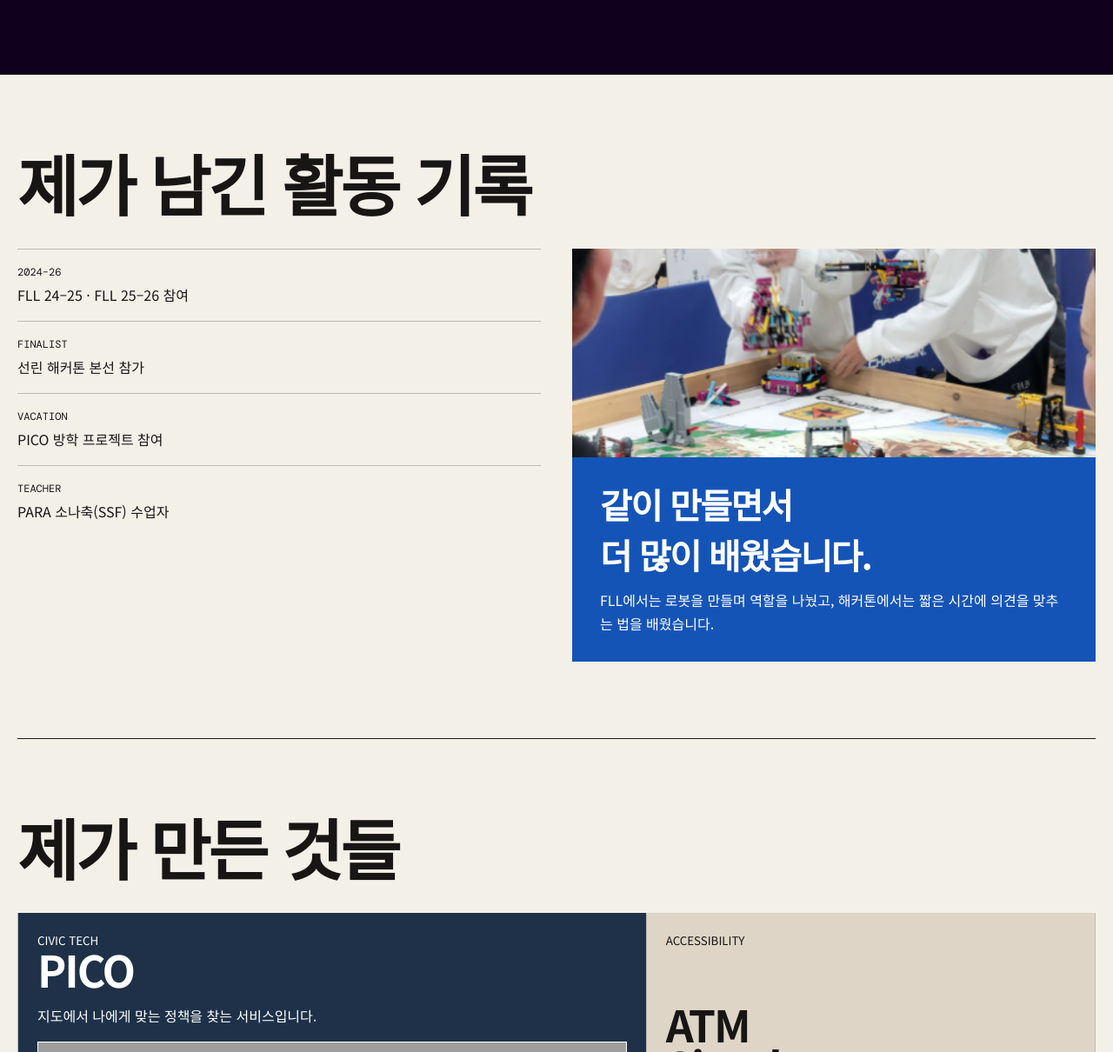
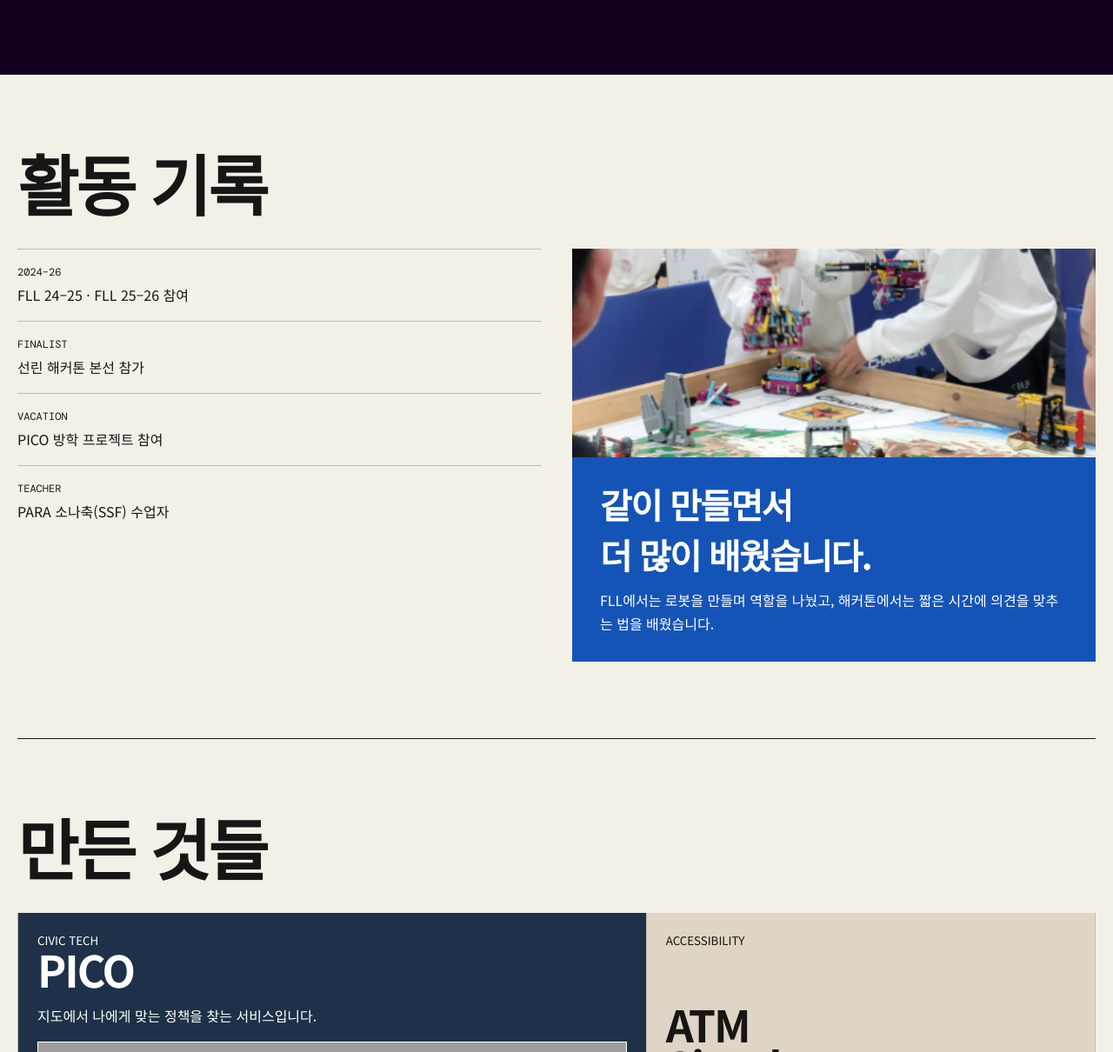
Before and after one commit to jyark27/jy-portfolio, a plain HTML site: page dist/index.html in a window 1280 px wide. Shown: the part 1193-2403 px from the top of the page at 87% size. Drawn offline with nearby package versions, Linux system fonts and the light colour scheme; grey boxes are pictures that could not be loaded.

Commit message:
Simplify portfolio section headings

```diff
--- a/dist/index.html
+++ b/dist/index.html
@@ -25,12 +25,12 @@
   <main class="w">
     <header class="top"><span class="brand"><img class="site-mark" src="favicon.svg" alt="JY 로고">JIYONG PARK / 박지용</span><span>MY FIELD NOTES</span></header>
     <section class="hero"><h1>박지용</h1><p>안녕하세요. 저는 <b>Jiyong Park</b>입니다.<br>궁금한 건 직접 만들어 보며 배우고, 제가 배운 것을 다른 사람과 나누는 걸 좋아합니다.</p></section>
-    <section><h2>저를 움직이게 하는 것</h2><div class="two"><article>PASSION<strong>열정</strong><p>한번 궁금해진 건 끝까지 해봅니다. 낯선 도구와 문제를 만나도 직접 부딪히며 답을 찾습니다.</p></article><article>CREATIVITY<strong>창의력</strong><p>익숙한 문제도 다른 방법으로 풀어보려 합니다. 작은 아이디어라도 직접 구현해보는 과정이 즐겁습니다.</p></article></div></section>
+    <section><h2>움직이게 하는 것</h2><div class="two"><article>PASSION<strong>열정</strong><p>한번 궁금해진 건 끝까지 해봅니다. 낯선 도구와 문제를 만나도 직접 부딪히며 답을 찾습니다.</p></article><article>CREATIVITY<strong>창의력</strong><p>익숙한 문제도 다른 방법으로 풀어보려 합니다. 작은 아이디어라도 직접 구현해보는 과정이 즐겁습니다.</p></article></div></section>
   </main>
   <section class="para"><div class="w"><h2>PARA</h2><p>제가 활동하는 인공지능 동아리입니다. 함께 배우고 만들며, 소나축(SSF)에서는 수업자로 참여했습니다.<br><br><a href="https://sunrin-para.dev/" target="_blank" rel="noreferrer">PARA 공식 사이트 ↗</a></p></div></section>
   <main class="w">
-    <section><h2>제가 남긴 활동 기록</h2><div class="acts"><div class="list"><div><b>2024–26</b>FLL 24–25 · FLL 25–26 참여</div><div><b>FINALIST</b>선린 해커톤 본선 참가</div><div><b>VACATION</b>PICO 방학 프로젝트 참여</div><div><b>TEACHER</b>PARA 소나축(SSF) 수업자</div></div><div class="activity-note"><img src="assets/fll.png" alt="FLL 로봇 대회 활동 모습"><div class="note-copy"><h3>같이 만들면서<br>더 많이 배웠습니다.</h3><p>FLL에서는 로봇을 만들며 역할을 나눴고, 해커톤에서는 짧은 시간에 의견을 맞추는 법을 배웠습니다.</p></div></div></div></section>
-    <section><h2>제가 만든 것들</h2><div class="works"><article class="work featured"><small>CIVIC TECH</small><h3>PICO</h3><p>지도에서 나에게 맞는 정책을 찾는 서비스입니다.</p><img class="work-shot" src="assets/pico.png" alt="PICO 정책 지도 서비스 화면"></article><article class="work featured"><small>ACCESSIBILITY</small><h3>ATM<br>Simulator</h3><p>노인 사용자가 ATM을 편안하게 익히도록 만든 시뮬레이터입니다.</p><img class="work-shot" src="assets/atm.png" alt="노인들을 위한 ATM 시뮬레이터 화면"></article><article class="work"><small>PORTFOLIO</small><h3>포폴맵</h3><p>포트폴리오를 더 쉽게 둘러볼 수 있게 만든 서비스입니다.</p></article><article class="work"><small>EARLY WORK</small><h3>English study site<br>&amp; Periodic table</h3><p>개발을 막 시작하며 만든 영어 공부 사이트와 주기율표 프로그램입니다.</p></article><article class="work"><small>IN PROGRESS / DIGITAL CONTEST</small><h3>게임 분야 참가작 — 개발 중</h3><p>아직 공개하지 않은 작업입니다. 완성되면 이 기록에 추가합니다.</p></article></div></section>
+    <section><h2>활동 기록</h2><div class="acts"><div class="list"><div><b>2024–26</b>FLL 24–25 · FLL 25–26 참여</div><div><b>FINALIST</b>선린 해커톤 본선 참가</div><div><b>VACATION</b>PICO 방학 프로젝트 참여</div><div><b>TEACHER</b>PARA 소나축(SSF) 수업자</div></div><div class="activity-note"><img src="assets/fll.png" alt="FLL 로봇 대회 활동 모습"><div class="note-copy"><h3>같이 만들면서<br>더 많이 배웠습니다.</h3><p>FLL에서는 로봇을 만들며 역할을 나눴고, 해커톤에서는 짧은 시간에 의견을 맞추는 법을 배웠습니다.</p></div></div></div></section>
+    <section><h2>만든 것들</h2><div class="works"><article class="work featured"><small>CIVIC TECH</small><h3>PICO</h3><p>지도에서 나에게 맞는 정책을 찾는 서비스입니다.</p><img class="work-shot" src="assets/pico.png" alt="PICO 정책 지도 서비스 화면"></article><article class="work featured"><small>ACCESSIBILITY</small><h3>ATM<br>Simulator</h3><p>노인 사용자가 ATM을 편안하게 익히도록 만든 시뮬레이터입니다.</p><img class="work-shot" src="assets/atm.png" alt="노인들을 위한 ATM 시뮬레이터 화면"></article><article class="work"><small>PORTFOLIO</small><h3>포폴맵</h3><p>포트폴리오를 더 쉽게 둘러볼 수 있게 만든 서비스입니다.</p></article><article class="work"><small>EARLY WORK</small><h3>English study site<br>&amp; Periodic table</h3><p>개발을 막 시작하며 만든 영어 공부 사이트와 주기율표 프로그램입니다.</p></article><article class="work"><small>IN PROGRESS / DIGITAL CONTEST</small><h3>게임 분야 참가작 — 개발 중</h3><p>아직 공개하지 않은 작업입니다. 완성되면 이 기록에 추가합니다.</p></article></div></section>
     <section class="end"><h2>저는 다음에도<br>직접 만들어 보겠습니다.</h2><a class="btn" href="https://drive.google.com/file/d/125tQAG2_cHx5fKIMxwbGADB2ejBnp3mY/view?usp=sharing" target="_blank" rel="noreferrer">진로활동 PDF 보기 ↗</a></section>
     <footer>© 2026 Jiyong Park / 박지용 &nbsp; <a href="https://www.instagram.com/j1y0ng_prk/" target="_blank" rel="noreferrer">Instagram ↗</a> &nbsp; <a href="https://github.com/jyark27" target="_blank" rel="noreferrer">GitHub ↗</a></footer>
   </main>
```
Also changed, not shown: index.html (+3 -3 lines).
